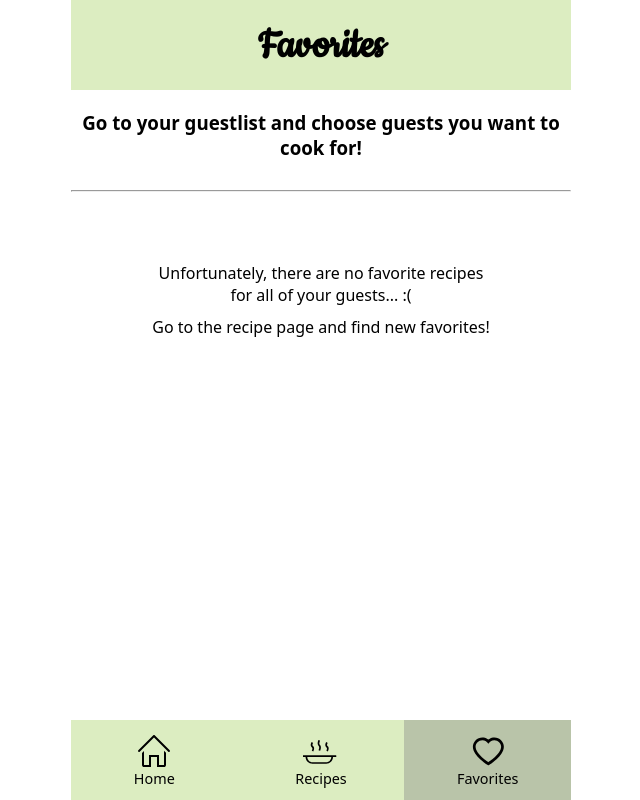
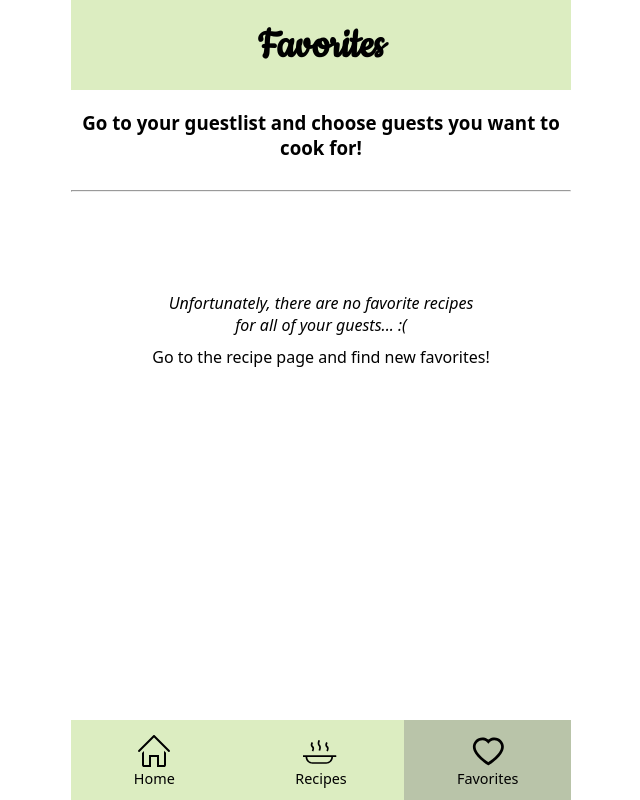
Before and after one commit to s-kond/capstone-cook4all, a React (Create React App) app: page /favorites in a window 1280 px wide. Shown: the whole page, without its empty margins (319-959 px from the left). Built offline with nearby package versions, Linux system fonts and the light colour scheme.

Commit message:
small style fix

```diff
--- a/src/pages/FavoriteRecipes.js
+++ b/src/pages/FavoriteRecipes.js
@@ -33,19 +33,19 @@ export default function FavoriteRecipes() {
       <DisplaySelectedGuests />
       <hr />
       <StyledFavoriteSection>
-        {filteredFavorites.length === 0 ? (
-          <>
-            <p>
-              Unfortunately, there are no favorite recipes <br /> for all of
-              your guests... :(
-            </p>
-            <p>Go to the recipe page and find new favorites!</p>
-          </>
-        ) : null}
         {filteredFavorites.map((favorite) => (
           <RecipeCard key={favorite.recipe.uri} recipeData={favorite} />
         ))}
       </StyledFavoriteSection>
+      {filteredFavorites.length === 0 ? (
+        <>
+          <StyledEmptyMessage>
+            Unfortunately, there are no favorite recipes <br /> for all of your
+            guests... :(
+          </StyledEmptyMessage>
+          <p>Go to the recipe page and find new favorites!</p>
+        </>
+      ) : null}
       <NavBar />
     </>
   );
@@ -53,8 +53,13 @@ export default function FavoriteRecipes() {
 
 const StyledFavoriteSection = styled.section`
   margin-bottom: 100px;
-  p:first-of-type {
-    margin-top: 70px;
-    margin-bottom: 10px;
+  p {
+    margin: 0;
   }
 `;
+
+const StyledEmptyMessage = styled.p`
+  margin-top: 70px;
+  margin-bottom: 10px;
+  font-style: italic;
+`;
```
